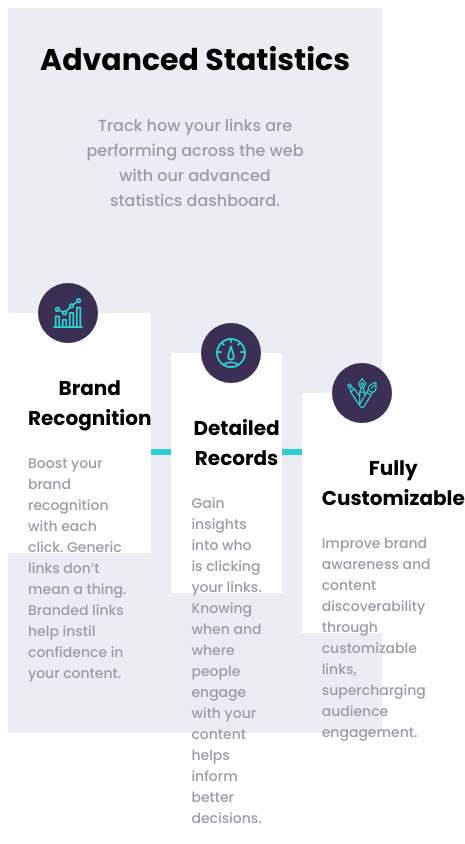
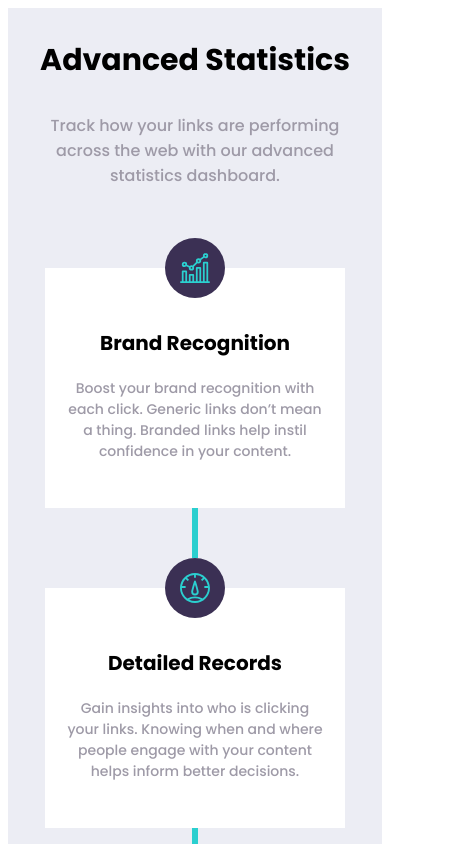
Before and after one commit to AlenJakob/Short-url, a Vue app: page / in a window 390 px wide. Shown: the top 844 px of the page, 465 px wide, since content can reach past the window. Built offline with nearby package versions, Linux system fonts and the light colour scheme.

Commit message:
style: Statistics mobile

```diff
--- a/src/App.vue
+++ b/src/App.vue
@@ -17,6 +17,7 @@ export default defineComponent({
 
 <style lang="scss">
 @import url("https://fonts.googleapis.com/css2?family=Poppins:wght@500;700&display=swap");
+@import "./src/styles/_variables.scss";
 #app {
   font-family: Avenir, Helvetica, Arial, sans-serif;
   -webkit-font-smoothing: antialiased;
--- a/src/components/statistics/Statistics.vue
+++ b/src/components/statistics/Statistics.vue
@@ -22,6 +22,7 @@ export default defineComponent({
 </script>
 
 <style scoped lang="scss">
+@import "./src/styles/_variables.scss";
 .wrapper {
   display: flex;
   flex-direction: column;
@@ -35,6 +36,9 @@ export default defineComponent({
 
 .header {
   margin-bottom: 100px;
+  @media (max-width: $desktop) {
+    margin-bottom: 80px;
+  }
 }
 
 .title {
@@ -45,5 +49,8 @@ export default defineComponent({
   color: hsl(257, 7%, 63%);
   width: 60%;
   margin: 0 auto;
+  @media (max-width: $desktop) {
+    width: 90%;
+  }
 }
 </style>
--- a/src/components/statistics/StatisticsCard.vue
+++ b/src/components/statistics/StatisticsCard.vue
@@ -30,6 +30,7 @@ export default defineComponent({
 </script>
 
 <style scoped lang="scss">
+@import "./src/styles/_variables.scss";
 .card {
   display: flex;
   flex-direction: column;
@@ -45,6 +46,11 @@ export default defineComponent({
   padding: 60px 0 0 20px;
   margin: 0;
   font-size: 20px;
+  @media (max-width: $desktop) {
+    padding: 60px 0 0 0px;
+    margin: 0 auto;
+    text-align: center;
+  }
 }
 
 .paragraph {
@@ -55,6 +61,9 @@ export default defineComponent({
   box-sizing: border-box;
   padding: 20px 20px 40px 20px;
   text-align: left;
+  @media (max-width: $desktop) {
+    text-align: center;
+  }
 }
 
 .icon-wrapper {
@@ -69,5 +78,9 @@ export default defineComponent({
   display: flex;
   justify-content: center;
   align-items: center;
+  @media (max-width: $desktop) {
+    left: 50%;
+    transform: translate(-50%, -50%);
+  }
 }
 </style>
--- a/src/components/statistics/StatisticsCards.vue
+++ b/src/components/statistics/StatisticsCards.vue
@@ -48,12 +48,19 @@ export default defineComponent({
 </script>
 
 <style scoped lang="scss">
+@import "./src/styles/_variables.scss";
 .cards-wrapper {
   width: 100%;
   height: auto;
   display: flex;
   justify-content: space-around;
   z-index: 1;
+  @media (max-width: $desktop) {
+    flex-direction: column;
+    justify-content: center;
+    align-items: center;
+    font-size: 14px;
+  }
 }
 
 .second-card {
@@ -77,9 +84,33 @@ export default defineComponent({
     right: 0;
     transform: translateX(100%);
   }
+  @media (max-width: $desktop) {
+    margin: 80px 20px 80px 20px;
+    &::before,
+    &::after {
+      position: absolute;
+      content: "";
+      left: 50%;
+      width: 6px;
+      height: 60px;
+      z-index: -1;
+      background: hsl(180, 66%, 49%);
+    }
+    &::before {
+      top: 0;
+      transform: translate(-50%, -150%);
+    }
+    &::after {
+      top: 100%;
+      transform: translateX(-50%);
+    }
+  }
 }
 
 .third-card {
   margin-top: 80px;
+  @media (max-width: $desktop) {
+    margin: 0;
+  }
 }
 </style>
--- /dev/null
+++ b/src/styles/_variables.scss
@@ -0,0 +1 @@
+$desktop: 800px;
```
